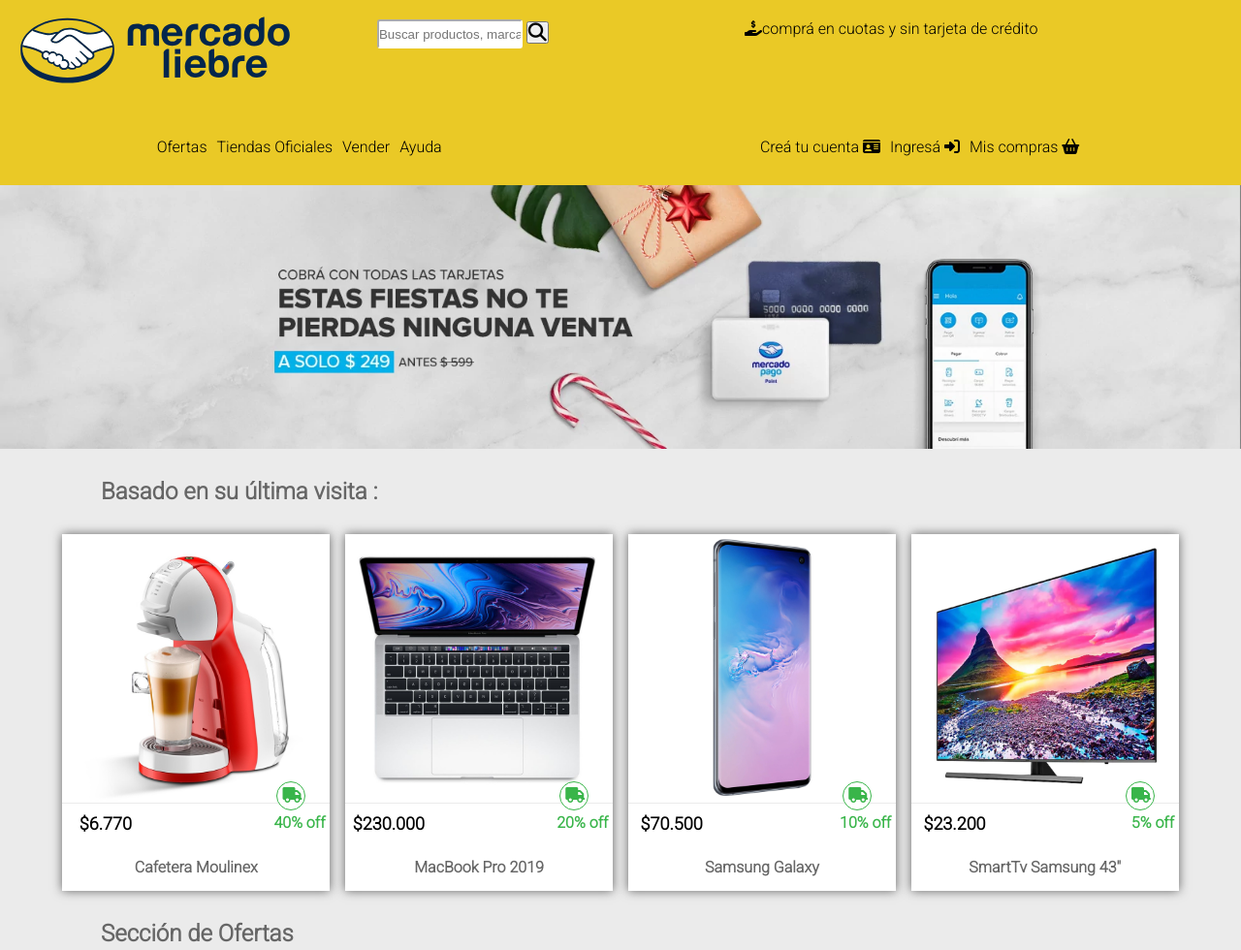
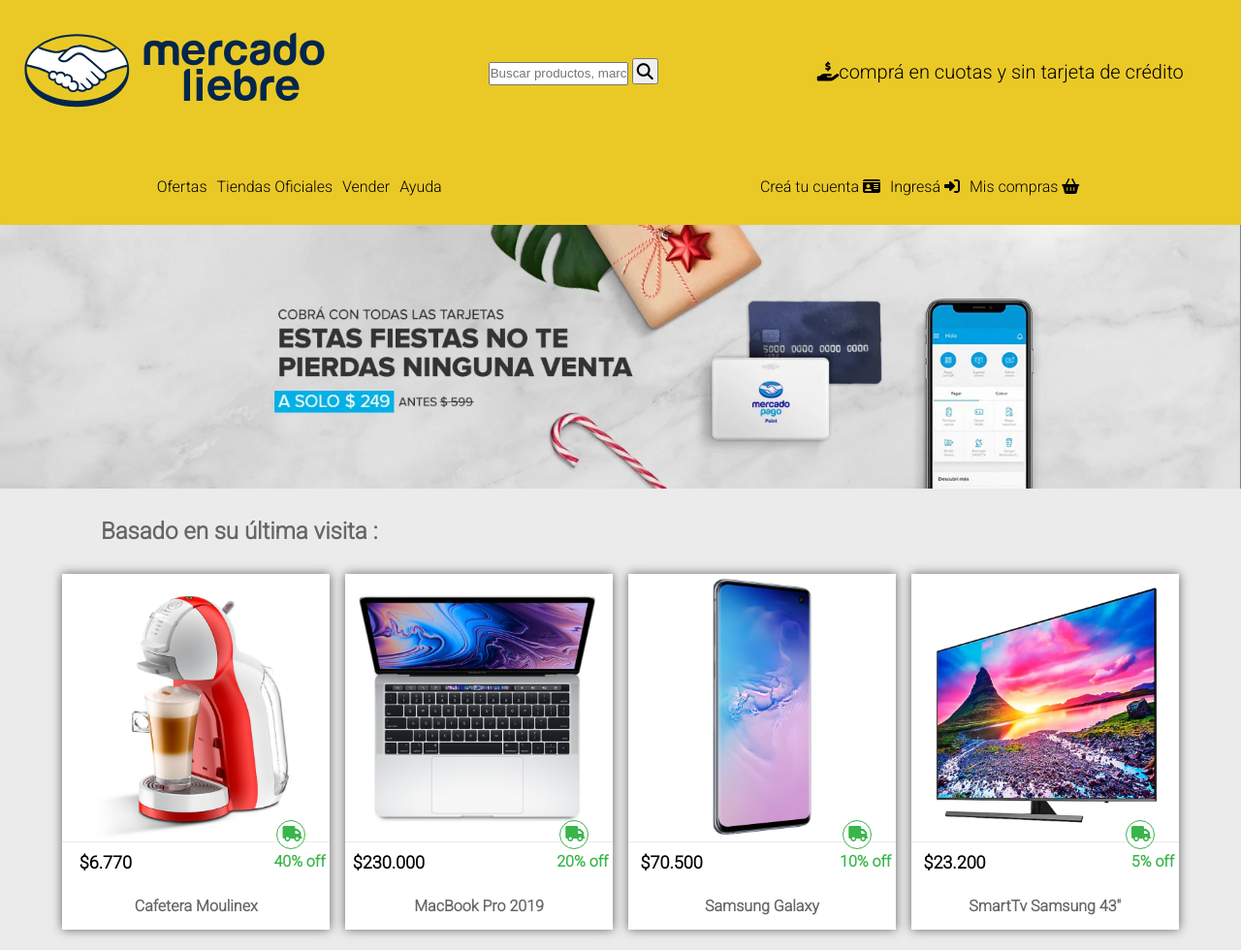
Before and after one commit to lizzytag12/tpMercadoLiebre, a website: page views/home.html in a window 1280 px wide. Shown: the top 980 px of the page at 97% size. Drawn offline with Linux system fonts and the light colour scheme.

Commit message:
header fixed

```diff
--- a/public/css/header.css
+++ b/public/css/header.css
@@ -1,52 +1,56 @@
 header {
+
+    background-color:#EAC926;
     margin-bottom: 0px;
-}
-
-header img.logo {
-    margin-top: 15px;
-    width: 100%;
-
-}
-
-
-.contenedor-logo-searchBar {
-    /* contenedor del logo y de la barra de busqueda*/
-
-    display: flex;
-    width: 100%;
-    flex-direction: row;
-    justify-content: center;
-    padding-bottom: 15px;
-
 
 
 }
+/* contenedor general */
+.contenedor-general{
+    display: flex;
+    flex-wrap: wrap;
+    align-items: center;
+    padding-top: 3vh;
+}
 
-
+/* imagen */
 .contenedor-imagen {
 
     width: 50%;
 }
 
 
-
-header div.searchBar input {
-
-    width: 100px;
-    height: 30px;
-    border-radius: 3px;
-    border-color: white;
+header img.logo {
+    padding: 15px;
+    width: 100%;
 
 }
 
 
-header div.searchBar {
-    margin-left: 5px;
-    margin-top: 20px;
-    width: 30%;
+/* buscador */
+
+.contenedor-buscar-productos{
+
+    width: 50%;
+}
+.contendor-buscar-productos input{
+    width: 160px;
+    height: 25px;
+}
 
 
+
+/* cuotas */
+
+.contenedor-compra-cuotas{
+
+    width: 100%;
+    display: flex;
+    flex-direction: row;
+    justify-content: center;
+
 }
+
 
 i.lupa {
 
@@ -88,7 +92,7 @@
 header div.burger-menu i {
 
     border-radius: 5px;
-    background-color: var(--colorCeleste);
+    background-color: #1259c3;
     color: white;
     font-size: 30px;
     padding: 5px;
@@ -97,21 +101,51 @@
 
 }
 
-
 header section.banner {
 
     display: none;
-
-
 }
 
-
-/*    MOBILE*/
+/*        MOBILE*/
 @media (min-width : 425px) {}
 
-/*TABLET*/
+/*         TABLET*/
 
 @media(min-width:768px) {
+
+    .contenedor-general {
+        display: flex;
+        flex-direction: row;
+        align-items: center;
+        justify-content: space-between;
+        padding: 2vh 1vh;
+    }
+    .contenedor-imagen {
+        width: 30%;
+    }
+    .contenedor-buscar-productos {
+        width: 30%;
+    }
+    .contenedor-buscar-productos input{
+        margin-left: 10px;
+        height: 29px;
+    }
+    i.lupa {
+        font-size: 17px;
+        padding: 3px;
+    }
+    .contenedor-compra-cuotas {
+        width: 40%;
+        display: flex;
+        flex-direction: row;
+
+    }
+    header span.cuotas {
+        margin-left: 0px;
+        font-size: 15px;
+    }
+
+ /*      NAV BAR      */
 
     header nav.navBar {
 
@@ -119,84 +153,23 @@
         margin-top: 20px;
         display: flex;
     }
-
     header nav.loginBar {
 
         margin-left: 10px;
         margin-top: 20px;
         display: flex;
     }
-
-    .contenedor-general-header {
-
-        display: flex;
-        width: 100%;
-        flex-direction: row;
-        justify-content: left
-    }
-
-    .contenedor-logo-searchBar {
-        width: 55%;
-
-
-    }
-
-    .contenedor-imagen {
-
-        width: 40%;
-    }
-
-
-
-    .contenedor-compra-cuotas {
-
-        display: flex;
-        width: 40%;
-        flex-direction: row;
-        justify-content: left
-    }
-
-    header div.searchBar input {
-
-        width: 150px;
-
-        border-radius: 3px;
-        border-color: white;
-
-    }
-
-
-    header div.searchBar {
-        margin-left: 20px;
-        width: 42%;
-    }
-
-    header span.cuotas {
-        margin-left: 0px;
-        margin-top: 20px;
-    }
-
-    /*      nav bar         */
-
     .contenedor-nav {
         display: flex;
         flex-direction: row;
         justify-content: space-around;
-        align-items: center;
         padding-bottom: 15px;
-
-
-
     }
-
-
-
     header nav.navBar ul {
         display: flex;
         flex-direction: row;
         justify-content: space-between;
     }
-
 
     header nav.loginBar ul {
 
@@ -239,27 +212,46 @@
 
 
 
-/*LAPTOP*/
+/*             LAPTOP     */
 
 @media(min-width:1024px) {
 
-    .contenedor-general-header {
-
+    .contenedor-nav {
         display: flex;
-        width: 100%;
-        flex-wrap: wrap;
-        justify-content: space-between;
+        flex-direction: row;
+        justify-content: space-around;
+        padding-bottom: 15px;
+        align-items: center;
     }
 
-    header div.searchBar {
-        margin-left: 88px;
-        width: 42%;
+    .contenedor-imagen {
+        width: 32%;
+    }
+    header img.logo {
+
+        width: 43vh;
+    }
+    .contenedor-buscar-productos input {
+        margin-left: 4em;
+        height: 3vh;
+        width: 18vh;
+    }
+    .contenedor-compra-cuotas {
+        width: 38%;
+        display: flex;
+        flex-direction: row;
+
+    }
+    header span.cuotas {
+        margin-left: 0px;
+        font-size: 20px;
     }
 
-
+    .contenedor-buscar-productos {
+        width: 24%;
+        margin-left: 0px;
+    }
     header nav.navBar {
-
-
         display: block;
     }
 
--- a/views/home.html
+++ b/views/home.html
@@ -11,16 +11,14 @@
 </head>
 
 <body>
-    <header>
-        <div class="contenedor-general-header">
-            <div class="contenedor-logo-searchBar">
-                <div class="contenedor-imagen">
-                    <img class="logo" src="/images/logo-mercado-liebre.svg" alt="Logo Meercado Liebre" />
-                </div>
-                <div class="searchBar">
-                    <input type="text" placeholder="Buscar productos, marcas" />
-                    <button><i class="fas fa-search lupa"></i></button>
-                </div>
+    <header class="header">
+        <div class="contenedor-general">
+            <div class="contenedor-imagen">
+                <img class="logo" src="/images/logo-mercado-liebre.svg" alt="Logo Meercado Liebre" />
+            </div>
+            <div class="contenedor-buscar-productos">
+                <input type="text" placeholder="Buscar productos, marcas" />
+                <button><i class="fas fa-search lupa"></i></button>
             </div>
             <div class="contenedor-compra-cuotas">
                 <span class="cuotas">
```
